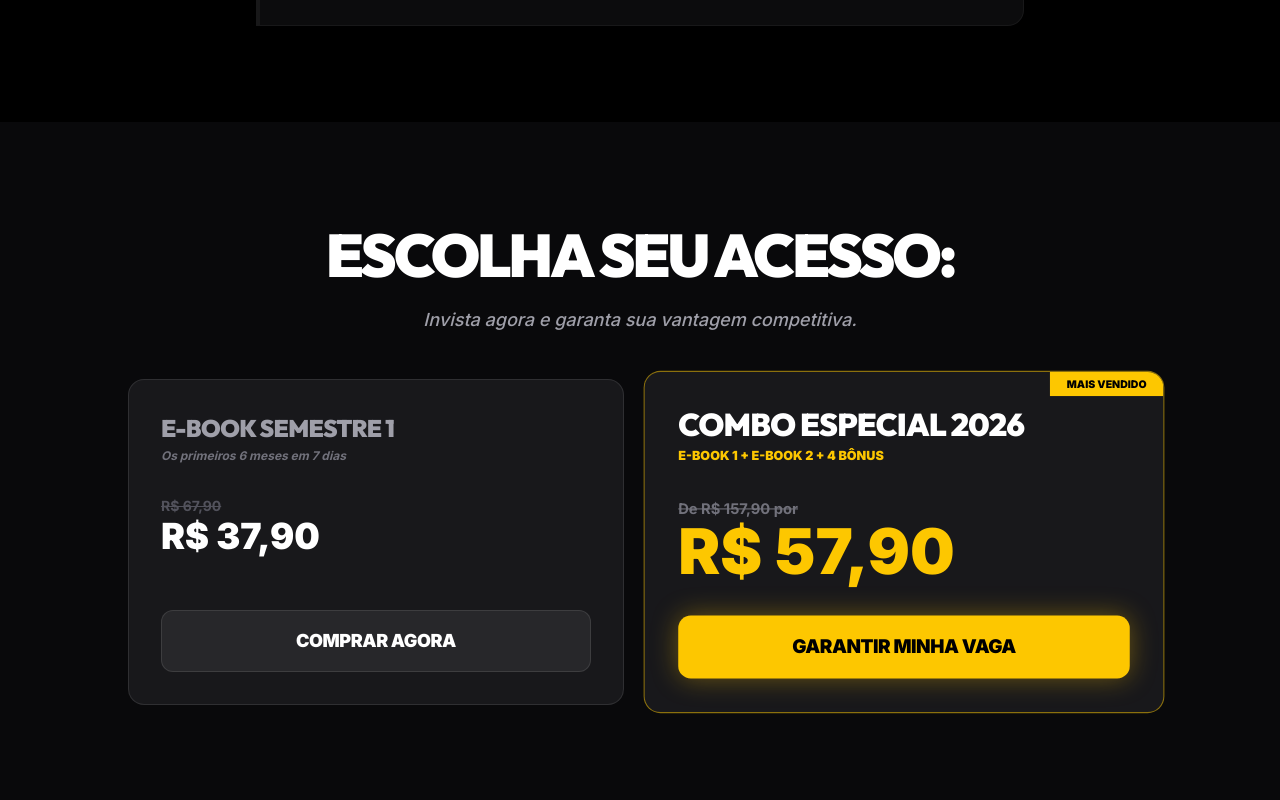
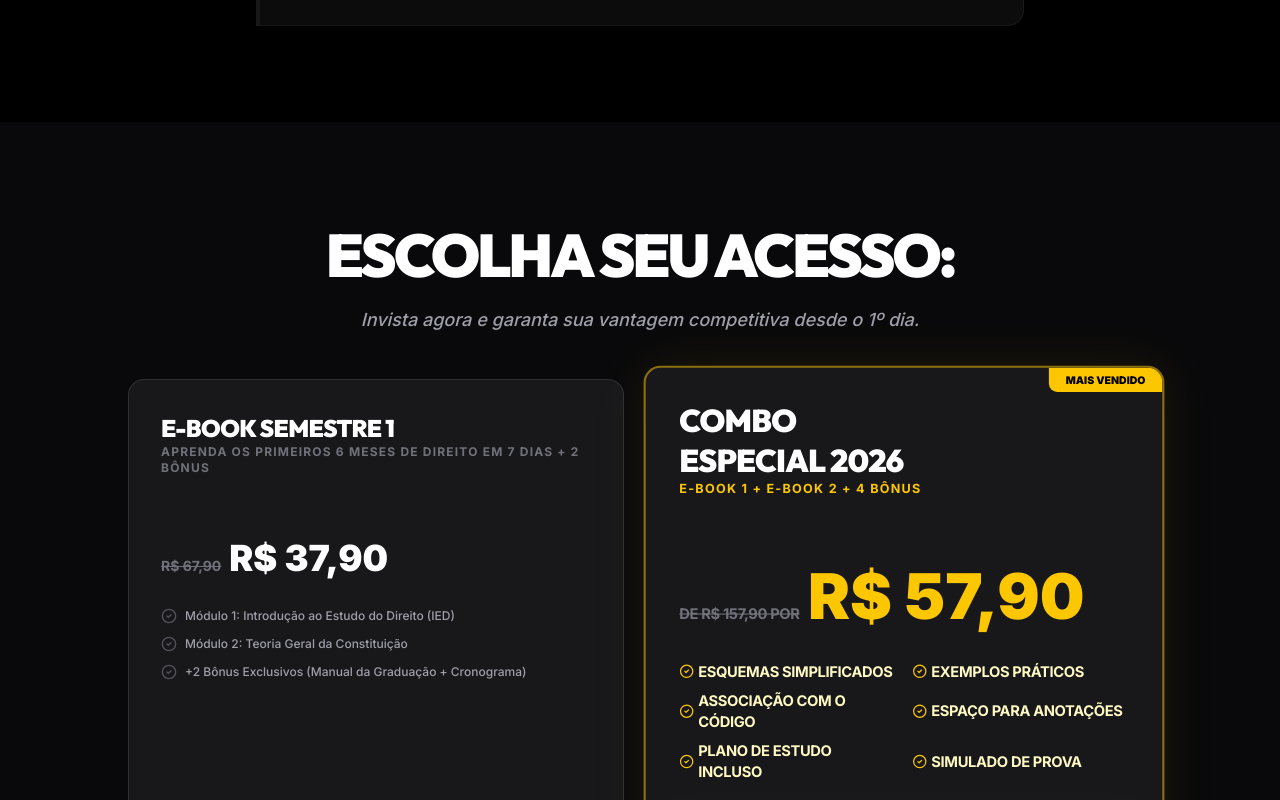
Before and after one commit to camposads-dot/primeiroano-de-direito, a React (Vite) app: page / in a window 1280 px wide. Shown: the part 2860-3660 px from the top of the page. Built offline with nearby package versions, Linux system fonts and the light colour scheme.

Commit message:
reset off

```diff
--- a/src/App.tsx
+++ b/src/App.tsx
@@ -212,29 +212,60 @@ const TargetAudience = () => (
 );
 
 const Offers = () => (
-  <section className="py-24 px-4 bg-zinc-950">
+  <section className="py-24 px-4 relative bg-zinc-950 text-white selection:bg-red-500">
      <div className="container mx-auto max-w-7xl">
-      <SectionTitle title="Escolha seu acesso:" subtitle="Invista agora e garanta sua vantagem competitiva." />
+      <SectionTitle
+        title="Escolha seu acesso:"
+        subtitle="Invista agora e garanta sua vantagem competitiva desde o 1º dia."
+      />
       <div className="grid md:grid-cols-2 gap-8 max-w-5xl mx-auto items-stretch">
-        <Card className="flex flex-col">
-          <h3 className="text-2xl font-black mb-1 uppercase text-zinc-400">E-Book Semestre 1</h3>
-          <p className="text-xs font-bold text-zinc-500 mb-8 italic">Os primeiros 6 meses em 7 dias</p>
+
+        {/* CARD 1: E-BOOK SEMESTRE 1 (Visualmente agradável e convincente) */}
+        <Card className="flex flex-col h-full hover:border-white/20 transition-all group">
           <div className="mb-8">
-             <div className="text-zinc-600 line-through text-sm font-bold">R$ 67,90</div>
-             <div className="text-4xl font-black text-white">R$ 37,90</div>
+            <h3 className="text-2xl font-black mb-1uppercase text-white">E-Book Semestre 1</h3>
+            <p className="text-xs uppercase font-bold text-zinc-500 mb-8 tracking-widest">Aprenda os primeiros 6 meses de Direito em 7 dias + 2 Bônus</p>
           </div>
-          <Button primary={false} className="mt-auto w-full">COMPRAR AGORA</Button>
+          <div className="mb-8 flex items-baseline gap-2">
+             <div className="text-zinc-500 line-through text-sm font-bold">R$ 67,90</div>
+             <div className="text-4xl font-black text-white leading-none">R$ 37,90</div>
+          </div>
+
+          {/* Lista de Conteúdo Convincente */}
+          <ul className="space-y-3 mb-10 flex-grow text-zinc-400 font-medium text-xs">
+            <li className="flex gap-2 items-center"><CheckCircle2 size={16} className="text-zinc-600"/> Módulo 1: Introdução ao Estudo do Direito (IED)</li>
+            <li className="flex gap-2 items-center"><CheckCircle2 size={16} className="text-zinc-600"/> Módulo 2: Teoria Geral da Constituição</li>
+            <li className="flex gap-2 items-center"><CheckCircle2 size={16} className="text-zinc-600"/> +2 Bônus Exclusivos (Manual da Graduação + Cronograma)</li>
+          </ul>
+
+          <Button primary={false} className="w-full mt-auto">COMPRAR AGORA</Button>
         </Card>
 
-        <Card featured={true} className="flex flex-col scale-105 border-yellow-400">
-          <div className="absolute top-0 right-0 bg-yellow-400 text-black text-[10px] font-black px-4 py-1 uppercase">Mais Vendido</div>
-          <h3 className="text-3xl font-black mb-1 uppercase">COMBO ESPECIAL 2026</h3>
-          <p className="text-xs font-black text-yellow-400 mb-8 uppercase">E-Book 1 + E-Book 2 + 4 Bônus</p>
+        {/* CARD 2: COMBO ESPECIAL 2026 (Com os recursos detalhados solicitados) */}
+        <Card featured={true} className="flex flex-col h-full border-2 scale-105 relative z-10 shadow-[0_0_50px_rgba(234,179,8,0.1)] border-yellow-400/50">
+          <div className="absolute top-0 right-0 bg-yellow-400 text-black text-[10px] font-black px-4 py-1 rounded-bl-lg uppercase">
+            Mais Vendido
+          </div>
           <div className="mb-8">
-             <div className="text-zinc-500 line-through text-sm font-bold">De R$ 157,90 por</div>
-             <div className="text-6xl font-black text-yellow-400">R$ 57,90</div>
+            <h3 className="text-3xl font-black mb-1uppercase text-white leading-tight">COMBO <br/> ESPECIAL 2026</h3>
+            <p className="text-xs uppercase font-bold text-yellow-400 mb-8 tracking-widest">E-Book 1 + E-Book 2 + 4 Bônus</p>
           </div>
-          <Button featured={true} className="mt-auto w-full">GARANTIR MINHA VAGA</Button>
+          <div className="mb-8 flex items-baseline gap-2 leading-none">
+             <div className="text-zinc-500 line-through text-sm font-bold uppercase tracking-tight">De R$ 157,90 por</div>
+             <div className="text-6xl font-black text-yellow-400 leading-none">R$ 57,90</div>
+          </div>
+
+          {/* Lista Detalhada de Recursos (Nova Seção Pedida) */}
+          <div className="grid grid-cols-2 gap-x-4 gap-y-2 mb-10 text-sm font-bold text-yellow-100 uppercase tracking-tight">
+            <div className="flex gap-1 items-center"><CheckCircle2 size={14} className="text-yellow-400 shrink-0"/> Esquemas Simplificados</div>
+            <div className="flex gap-1 items-center"><CheckCircle2 size={14} className="text-yellow-400 shrink-0"/> Exemplos Práticos</div>
+            <div className="flex gap-1 items-center"><CheckCircle2 size={14} className="text-yellow-400 shrink-0"/> Associação com o Código</div>
+            <div className="flex gap-1 items-center"><CheckCircle2 size={14} className="text-yellow-400 shrink-0"/> Espaço para anotações</div>
+            <div className="flex gap-1 items-center"><CheckCircle2 size={14} className="text-yellow-400 shrink-0"/> Plano de Estudo incluso</div>
+            <div className="flex gap-1 items-center"><CheckCircle2 size={14} className="text-yellow-400 shrink-0"/> Simulado de prova</div>
+          </div>
+
+          <Button featured={true} className="w-full text-xl mt-auto shadow-yellow-500/20">GARANTIR MINHA VAGA</Button>
         </Card>
       </div>
     </div>
```
